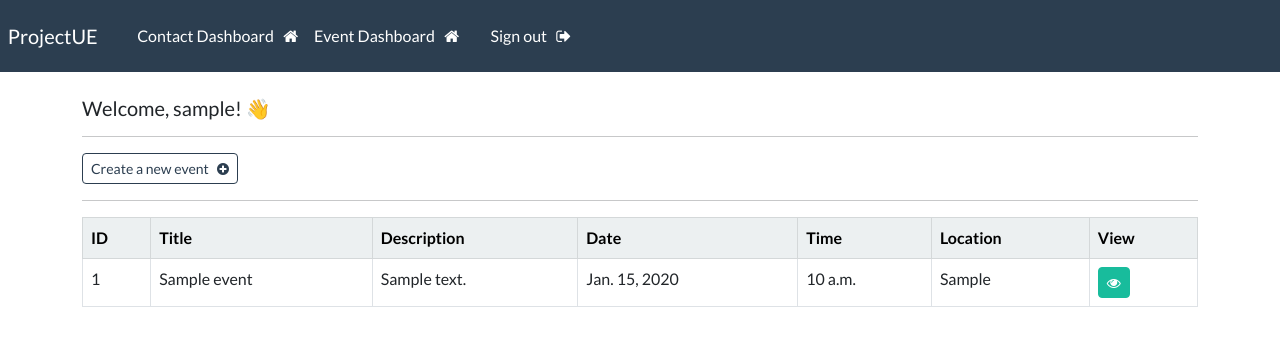
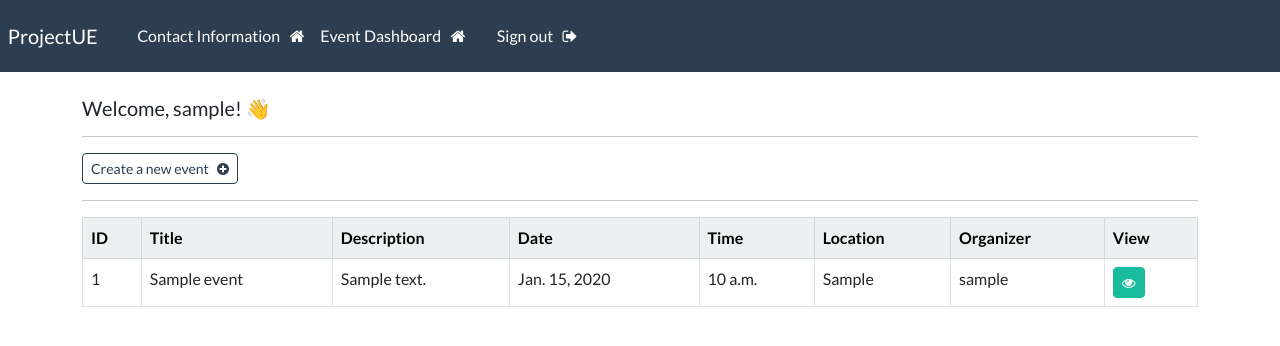
Before and after one commit to Fractaliter/ProjectUE, a Django app: page /event_dashboard in a window 1280 px wide. Shown: the top 346 px of the page. Run offline with Django 4.2, Linux system fonts and the light colour scheme; a user stored in the database is signed in; tables that the repository leaves empty hold one stand-in row (values such as "Sample post").

Commit message:
Added Event Organizer in views

```diff
--- a/crm/webapp/forms.py
+++ b/crm/webapp/forms.py
@@ -55,3 +55,7 @@ class EventForm(forms.ModelForm):
     class Meta:
         model = Event
         fields = ['title', 'description', 'date', 'time', 'location']
+        widgets = {
+            'date': forms.DateInput(attrs={'type': 'date'}),
+            'time': forms.TimeInput(attrs={'type': 'time'}),
+        }
--- a/crm/webapp/templates/webapp/event_dashboard.html
+++ b/crm/webapp/templates/webapp/event_dashboard.html
@@ -26,6 +26,7 @@
                 <th scope="col"> Date </th>
                 <th scope="col"> Time </th>
                 <th scope="col"> Location </th>
+                <th scope="col"> Organizer </th>
 
                 <th scope="col"> View </th>
 
@@ -50,6 +51,7 @@
                 <td> {{event.date}} </td>
                 <td> {{event.time}} </td>
                 <td> {{event.location}} </td>
+                <td> {{ event.organizer }} </td>
 
                 <td> <a class="btn btn-success btn-sm" href="{% url 'event_detail' event.id %}"> <i class="fa fa-eye" aria-hidden="true"></i> </a> </td>
 
--- a/crm/webapp/templates/webapp/event_detail.html
+++ b/crm/webapp/templates/webapp/event_detail.html
@@ -5,6 +5,7 @@
     <p>Date: {{ event.date }}</p>
     <p>Time: {{ event.time }}</p>
     <p>Location: {{ event.location }}</p>
+    <p>Organizer: {{ event.organizer}}</p>
     <h3>Attendees</h3>
     <ul>
         {% for attendee in attendees %}
--- a/crm/webapp/templates/webapp/navbar.html
+++ b/crm/webapp/templates/webapp/navbar.html
@@ -34,7 +34,7 @@
 
             <li class="nav-item">
 
-              <a class="nav-link" href="{% url 'contact_dashboard' %}">Contact Dashboard &nbsp; <i class="fa fa-home" aria-hidden="true"></i> </a>
+              <a class="nav-link" href="{% url 'contact_dashboard' %}">Contact Information &nbsp; <i class="fa fa-home" aria-hidden="true"></i> </a>
 
             </li>
 
```
